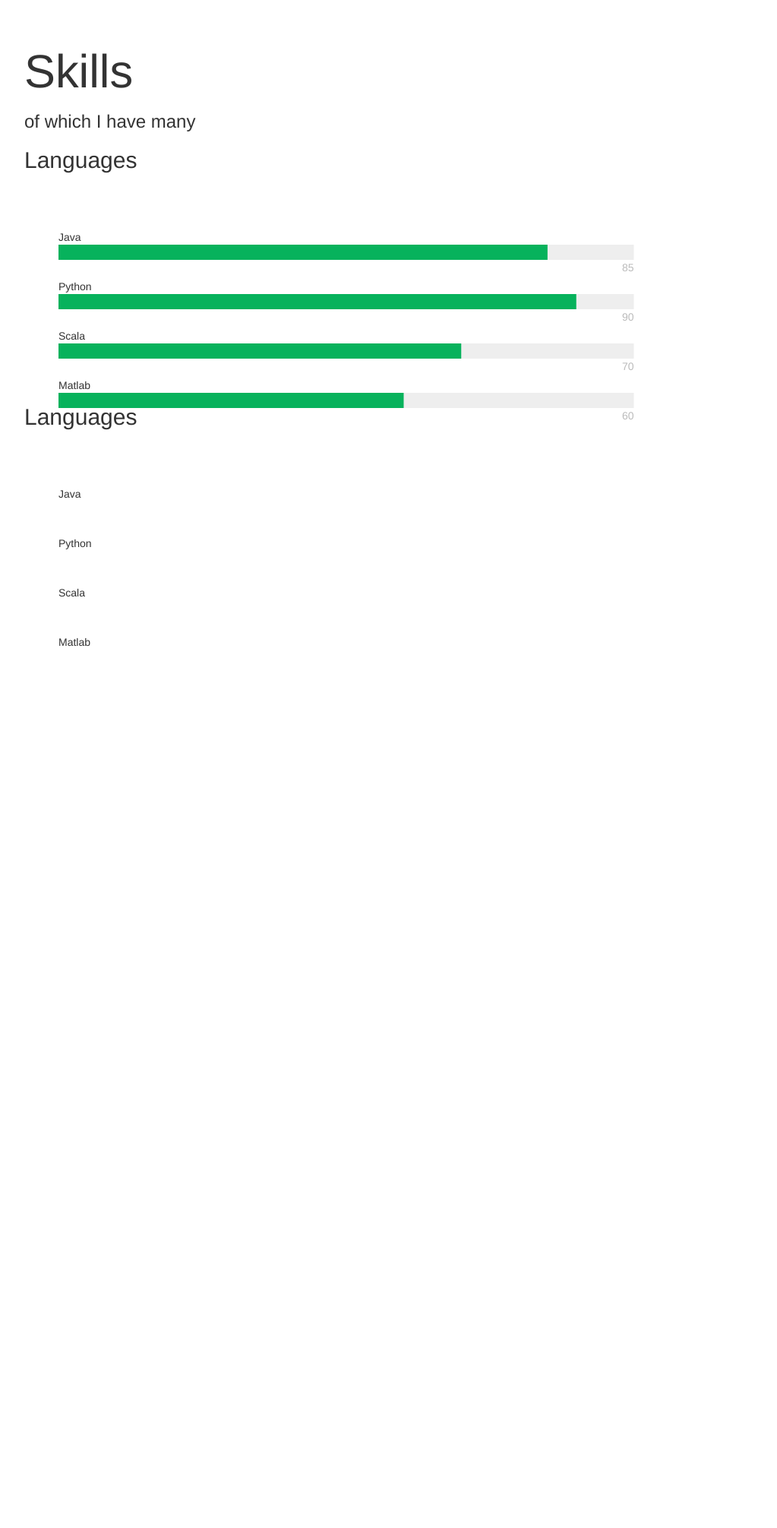
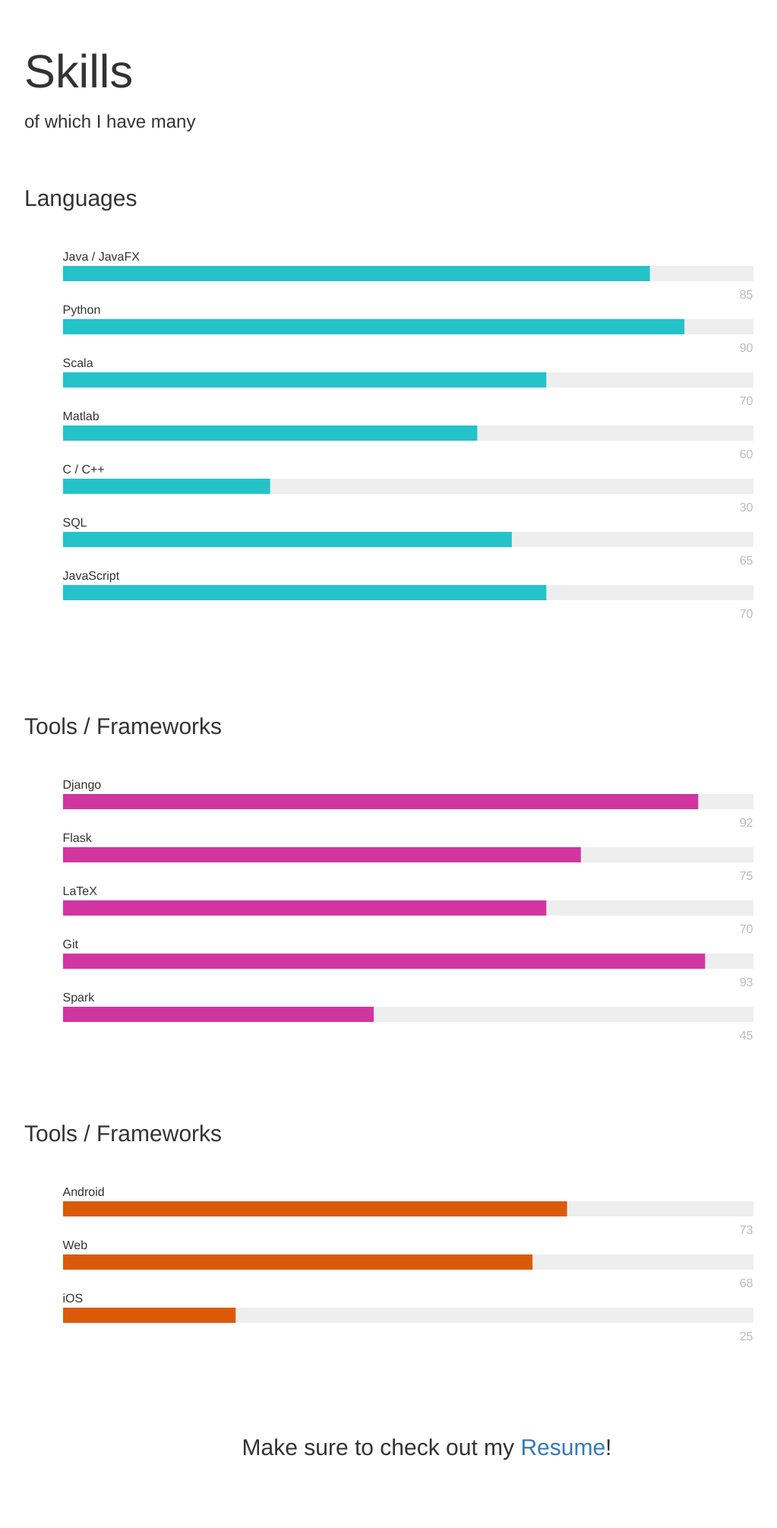
Before and after one commit to TimelyToga/timothyblumberg-web, a Django app: template timothyblumberg/templates/skills.html in a window 1280 px wide. Shown: the part 160-2171 px from the top of the page at 76% size, without its empty margins (103-1126 px from the left). Before the commit the page ends 1011 px from the top, so only its background shows below. Run offline with Django 3.2, Linux system fonts and the light colour scheme; the template is opened without the code that fills it, so the values that code supplies are empty; some libraries are stand-ins or nearby versions.

Commit message:
Demo skill site

```diff
--- a/static/css/new_lander.css
+++ b/static/css/new_lander.css
@@ -73,9 +73,38 @@ h1 {
 }
 
 .pbar {
-    margin: 45px;
-    width: 75%;
+    margin: 50px auto;
+    width: 90%;
     height: 20px;
     position: relative;
-    top: 30px;
+    font-size: 12pt;
 }
+.skill_group_wrapper1 {
+    margin-top: 50px;
+}
+
+.skill_group_wrapper {
+    margin-top: 100px;
+
+}
+
+#sg_languages, #sg_tools {
+    opacity: 0;
+    align-content: center;
+}
+
+#page_closer {
+    padding: 100px 0 0 50px;
+    text-align: center;
+}
+
+.center {
+    margin: auto;
+    width: 100%;
+}
+
+#hint_text {
+    display: none;
+    margin: 20px;
+    color: #d6d6d6;
+}
--- a/static/js/new_lander.js
+++ b/static/js/new_lander.js
@@ -2,44 +2,134 @@
  * Created by Tim on 02/11/16.
  */
 
-// progressbar.js@1.0.0 version is used
-// Docs: http://progressbarjs.readthedocs.org/en/1.0.0/
+// Delay times
+var eventCounter = 0;
+var delayIncrement = 200;
+var delayStartingValue = 900;
+var curDelay = delayStartingValue;
 
-window.onload = function onLoad() {;
-    // $('#java').fadeIn(1000);
-    // bar.animate(.85);
-    // new ProgressBar.Line('#python', baseBar).animate(value).delay(200);
-    // $('#java').fadeIn(1000);
-    registerNewBar('java', .85);
-    registerNewBar('python', .90);
-    registerNewBar('scala', .70);
-    registerNewBar('matlab', .60);
-    // new ProgressBar.Line('#java', baseBar).delay(100).animate(.85);
-    // new ProgressBar.Line('#python', baseBar).animate(.90);
-    // new ProgressBar.Line('#scala', baseBar).animate(.60);
-    // new ProgressBar.Line('#matlab', baseBar).animate(.40);
 
-    // bar.animate(.73);
+// Scroll trigger locations (in pixels)
+var fadeLanguagePos = 160;
+var fadeToolsPos = 610;
+var fadePlatformsPos = 800;
+
+
+// Current group color
+var curGroupColor = "fff";      // Initialize to white
+
+
+// Load proper locations on page load
+$(window).on('load', function () {
+    setTimeout(function(){
+        var afterDelayYPos = window.pageYOffset;
+        if(afterDelayYPos <= 100){
+            $('#hint_text').fadeIn()
+        }
+    }, 2000);
+
+    var curY = window.pageYOffset;
+
+    if(curY > fadeLanguagePos && eventCounter == 0) {
+        showSkills();
+    }
+
+    if(curY > fadeToolsPos && eventCounter == 1){
+        showTools();
+    }
+});
+
+
+$(window).on('scroll', function() {
+    checkScrollLocation();
+});
+
+function checkScrollLocation(){
+    var curY = window.pageYOffset;
+
+    if(curY >= 1){
+        $("#hint_text").fadeOut(400)
+    }
+
+    if(curY > fadeLanguagePos && eventCounter == 0) {
+        showSkills();
+    } else if(curY > fadeToolsPos && eventCounter == 1){
+        showTools();
+    } else if (curY > fadePlatformsPos && eventCounter == 2){
+        showPlatforms();
+    }
 }
 
-var delayIncrement = 200;
-var curDelay = 700;
 
+function showSkills(){
+    curGroupColor = '#24c3c9';
+    showGroup('sg_languages', function(){
+        // Animate the skill progress bars
+        registerNewBar('java', .85);
+        registerNewBar('python', .90);
+        registerNewBar('scala', .70);
+        registerNewBar('matlab', .60);
+        registerNewBar('c_lang', .30);
+        registerNewBar('sql', .65);
+        registerNewBar('js', .70);
+    });
+}
+
+
+function showTools(){
+    curGroupColor = '#d136a0';
+    showGroup('sg_tools', function(){
+        registerNewBar('django', .92);
+        registerNewBar('flask', .75);
+        registerNewBar('latex', .70);
+        registerNewBar('git', .93);
+        registerNewBar('spark', .45);
+        // registerNewBar('')
+    });
+}
+
+function showPlatforms(){
+    curGroupColor = '#db5a0a';
+    showGroup('sg_tools', function(){
+        registerNewBar('android', .73);
+        registerNewBar('web', .68);
+        registerNewBar('ios', .25);
+        // registerNewBar('')
+    });
+}
+
+
+function showGroup(groupName, groupBars){
+    // Tally that we have shown another group
+    eventCounter++;
+
+    // Start fadeIn
+    $('#' + groupName).animate({ opacity: 1}, 600);
+
+    // Animate the progress bars
+    groupBars();
+
+    // Reset animation delay
+    curDelay = delayStartingValue;
+}
+
+/**
+ * Used to create and animate a given bar
+ * @param itemName
+ * @param value
+ */
 function registerNewBar(itemName, value){
-    // curDelay += delayIncrement;
-    // setTimeout(function(){
-    var newBar = new ProgressBar.Line('#' + itemName, getBaseBar()).animate(value);
-    // }, curDelay);
+    new ProgressBar.Line('#' + itemName, getBaseBar()).animate(value);
+}
 
-}
 
 function getBaseBar(){
     curDelay += delayIncrement;
     return {
-        strokeWidth: 4,
+        strokeWidth: 5,
         easing: 'easeOut',
         duration: curDelay,
-        color: '#07b25c',
+        color: curGroupColor,
         trailColor: '#eee',
         trailWidth: 0,
         svgStyle: {width: '100%', height: '100%'},
@@ -48,12 +138,12 @@ function getBaseBar(){
               // Text color.
               // Default: same as stroke color (options.color)
               color: '#bbb',
-              position: 'absolute',
-              right: '0',
-              top: '40px',
-              padding: 0,
-              // margin: 10,
-              transform: null
+              position: 'relative',
+              padding: '10 0 0 0',
+                float: 'right',
+              // margin: '22px 0 0 0',
+              transform: null,
+                font: '12pt'
             },
             autoStyleContainer: false
         },
--- a/timothyblumberg/templates/skills.html
+++ b/timothyblumberg/templates/skills.html
@@ -8,23 +8,39 @@
 {% block main_body %}
     <h1>Skills</h1>
     <h3>of which I have many</h3>
+    <h4 id="hint_text">Scroll Down for more!</h4>
 
-    <div>
-        <h2>Languages</h2>
-        <div class="skill_group_wrapper">
-            <div class="pbar" id="java">Java</div>
+    <div class="center">
+        <div class="skill_group_wrapper1" id="sg_languages">
+            <h2>Languages</h2>
+            <div class="pbar" id="java">Java / JavaFX</div>
             <div class="pbar" id="python">Python</div>
             <div class="pbar" id="scala">Scala</div>
             <div class="pbar" id="matlab">Matlab</div>
+            <div class="pbar" id="c_lang">C / C++</div>
+            <div class="pbar" id="sql">SQL</div>
+            <div class="pbar" id="js">JavaScript</div>
         </div>
 
-        <h2>Languages</h2>
-            <div class="skill_group_wrapper">
-                <div class="pbar" id="java">Java</div>
-                <div class="pbar" id="python">Python</div>
-                <div class="pbar" id="scala">Scala</div>
-                <div class="pbar" id="matlab">Matlab</div>
-            </div>
+        <div class="skill_group_wrapper" id="sg_tools">
+            <h2>Tools / Frameworks</h2>
+            <div class="pbar" id="django">Django</div>
+            <div class="pbar" id="flask">Flask</div>
+            <div class="pbar" id="latex">LaTeX</div>
+            <div class="pbar" id="git">Git</div>
+            <div class="pbar" id="spark">Spark</div>
+        </div>
+
+        <div class="skill_group_wrapper" id="sg_platforms">
+            <h2>Tools / Frameworks</h2>
+            <div class="pbar" id="android">Android</div>
+            <div class="pbar" id="web">Web</div>
+            <div class="pbar" id="ios">iOS</div>
+        </div>
+
+        <div id="page_closer">
+            <h2>Make sure to check out my <a href="/resume">Resume</a>!</h2>
+        </div>
 
     </div>
 {% endblock %}
```
